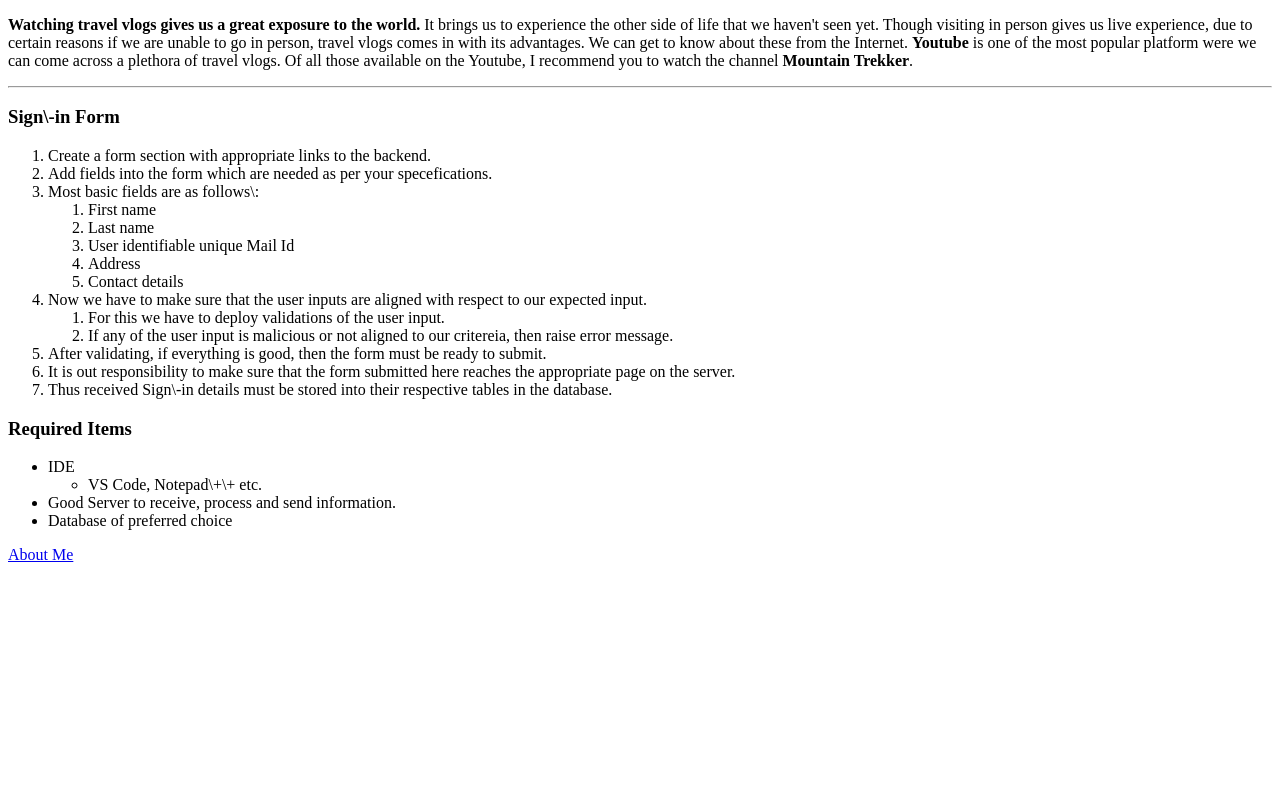
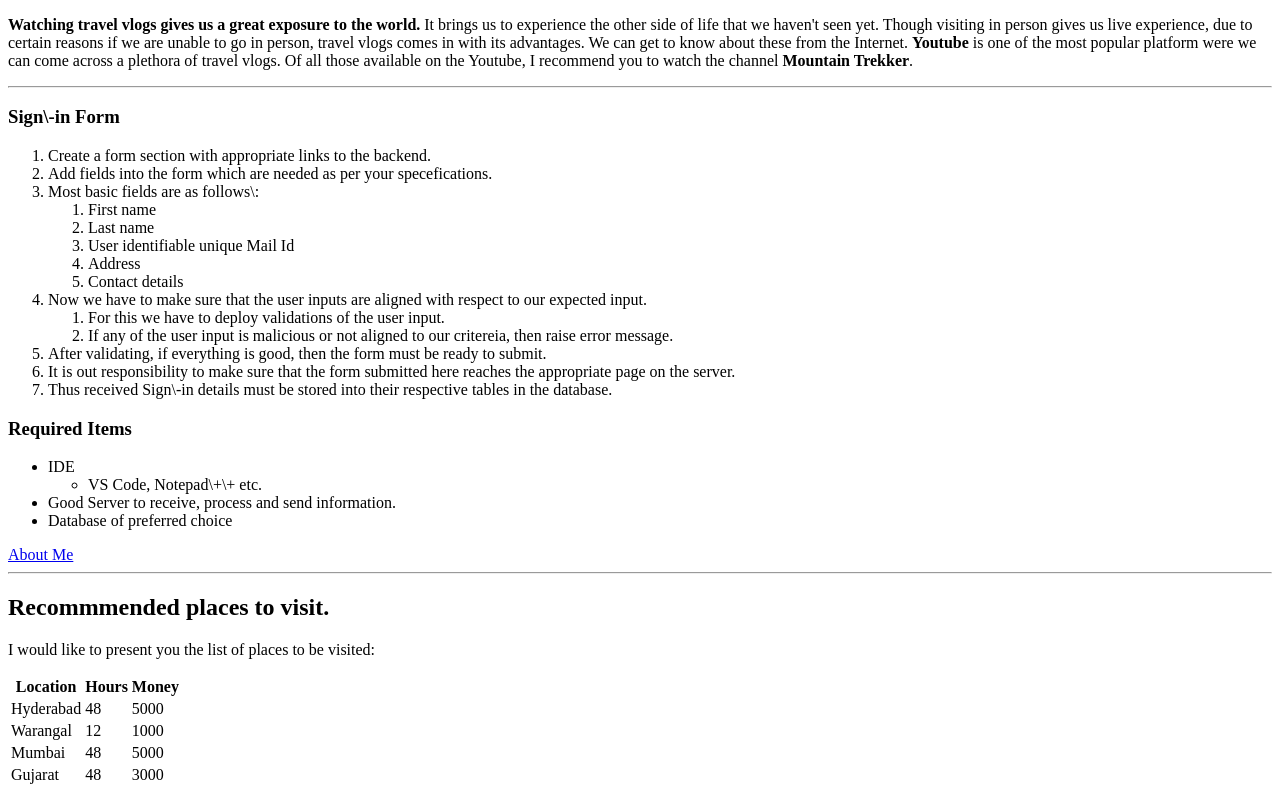
Before and after one commit to 44-563-Web-Apps-S21/webapps-s21-assignment-3-Goutham6172, a plain HTML site: page index.html in a window 1280 px wide. Shown: the part 105-900 px from the top of the page. Before the commit the page ends 800 px from the top, so only its background shows below. Drawn offline with Linux system fonts and the light colour scheme.

Commit message:
Added Locations to visit

```diff
--- a/index.html
+++ b/index.html
@@ -39,5 +39,37 @@
         <li>Database of preferred choice</li>
     </ul>
     <a href="aboutme.html">About Me</a>
+    <hr>
+
+    <h2>Recommmended places to visit.</h2>
+    <p>I would like to present you the list of places to be visited:</p>
+    <table>
+        <tr>
+            <th>Location</th>
+            <th>Hours</th>
+            <th>Money</th>
+        </tr>
+        <tr>
+            <td>Hyderabad</td>
+            <td>48</td>
+            <td>5000</td>
+        </tr>
+        <tr>
+            <td>Warangal</td>
+            <td>12</td>
+            <td>1000</td>
+        </tr>
+        <tr>
+            <td>Mumbai</td>
+            <td>48</td>
+            <td>5000</td>
+        </tr>
+        <tr>
+            <td>Gujarat</td>
+            <td>48</td>
+            <td>3000</td>
+        </tr>
+
+    </table>
 </body>
 </html>
```
